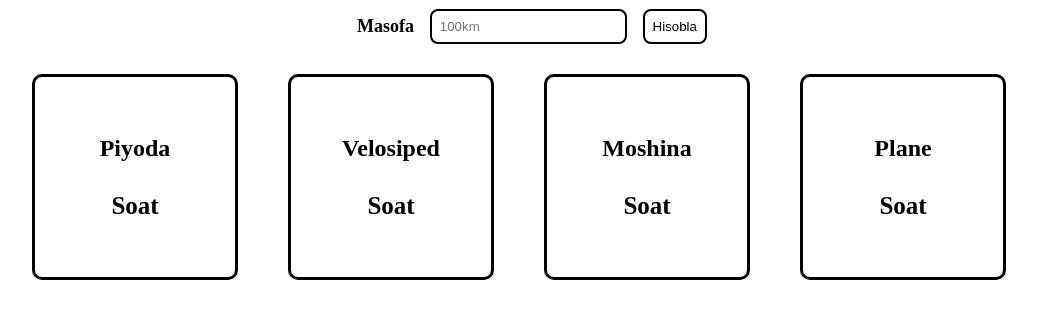
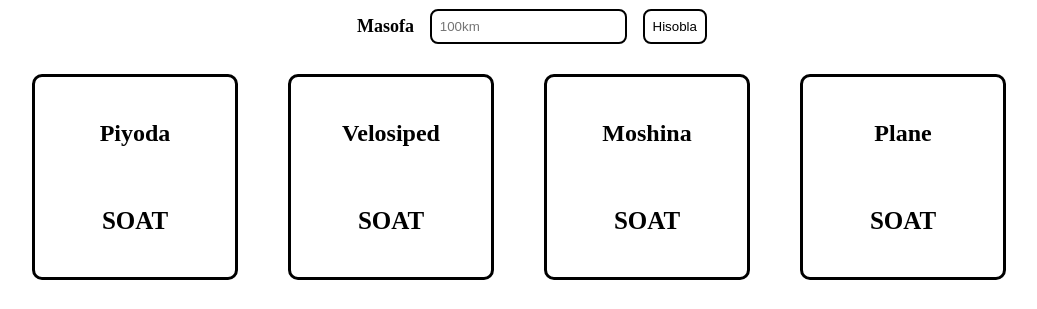
Before and after one commit to mirzarahmon6996/js-file-work, a plain HTML site: page index.html in a window 1280 px wide. Shown: the part 111-420 px from the top of the page, without its empty margins (108-1145 px from the left). Drawn offline with Linux system fonts and the light colour scheme.

Commit message:
added:html

```diff
--- a/index.html
+++ b/index.html
@@ -81,19 +81,23 @@
         <div class="box-2">
             <div>
                 <h2>Piyoda</h2>
-                <p class="result">Soat</p>
+                <p class="result"></p>
+                <p style="font-size: 25px;">SOAT</p>
             </div>
             <div>
                 <h2>Velosiped</h2>
-                <p class="result_two">Soat</p>
+                <p class="result_two"></p>
+                <p style="font-size: 25px;">SOAT</p>
             </div>
             <div>
                 <h2>Moshina</h2>
-                <p class="result_three">Soat</p>
+                <p class="result_three"></p>
+                <p style="font-size: 25px;">SOAT</p>
             </div>
             <div>
                 <h2>Plane</h2>
-                <p class="result_four">Soat</p>
+                <p class="result_four"></p>
+                <p style="font-size: 25px;">SOAT</p>
             </div>
         </div>
         <form class="box_3">
```
